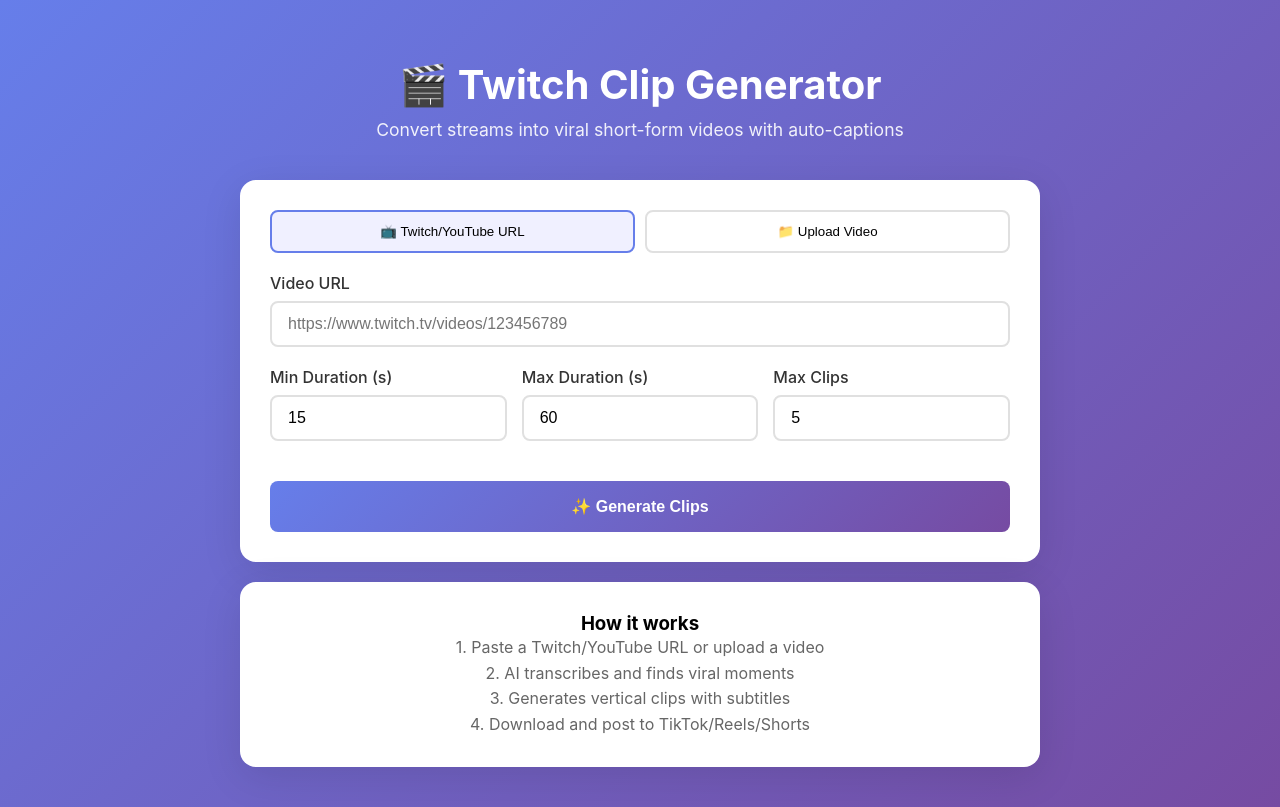
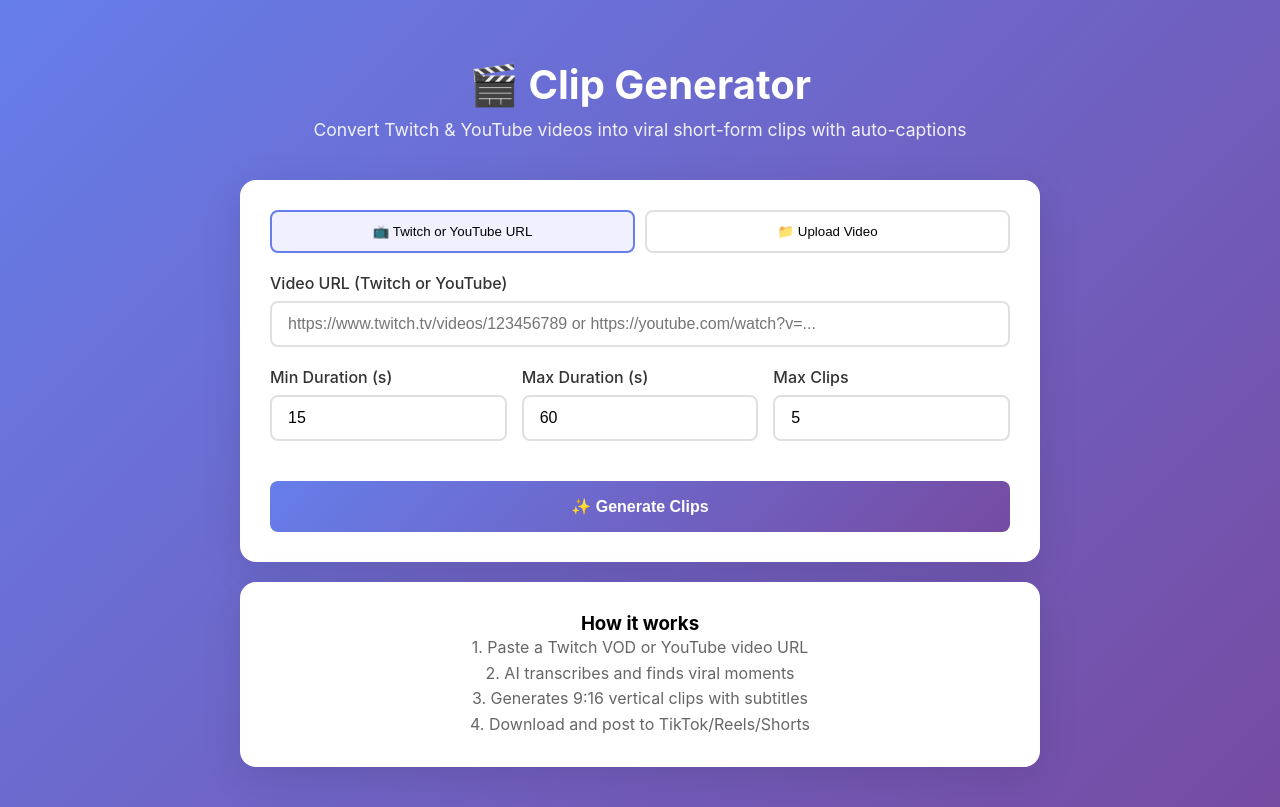
Before and after one commit to barshicoded/twitch-clip-generator, a Flask app: page / in a window 1280 px wide. Run offline with Flask 3, Linux system fonts and the light colour scheme.

Commit message:
Add YouTube video support alongside Twitch

```diff
--- a/app.py
+++ b/app.py
@@ -50,7 +50,8 @@ def process_vod():
         return jsonify({'error': 'No URL provided'}), 400
 
     # Validate URL
-    if 'twitch.tv' not in vod_url and 'youtube.com' not in vod_url:
+    valid_platforms = ['twitch.tv', 'youtube.com', 'youtu.be', 'm.twitch.tv']
+    if not any(platform in vod_url for platform in valid_platforms):
         return jsonify({'error': 'Invalid URL. Must be Twitch or YouTube'}), 400
 
     # Create job
--- a/clip_generator.py
+++ b/clip_generator.py
@@ -63,8 +63,9 @@ class TwitchClipGenerator:
             self.twitch = None
 
     def download_vod(self, vod_url: str, output_path: str) -> bool:
-        """Download Twitch VOD using yt-dlp"""
-        print(f"Downloading VOD: {vod_url}")
+        """Download video from Twitch or YouTube using yt-dlp"""
+        platform = "YouTube" if "youtube.com" in vod_url or "youtu.be" in vod_url else "Twitch"
+        print(f"Downloading {platform} video: {vod_url}")
 
         cmd = [
             "yt-dlp",
--- a/templates/index.html
+++ b/templates/index.html
@@ -243,21 +243,21 @@
 <body>
     <div class="container">
         <header>
-            <h1>🎬 Twitch Clip Generator</h1>
-            <p>Convert streams into viral short-form videos with auto-captions</p>
+            <h1>🎬 Clip Generator</h1>
+            <p>Convert Twitch & YouTube videos into viral short-form clips with auto-captions</p>
         </header>
 
         <div class="card">
             <div class="tabs">
-                <button class="tab active" onclick="switchTab('url')">📺 Twitch/YouTube URL</button>
+                <button class="tab active" onclick="switchTab('url')">📺 Twitch or YouTube URL</button>
                 <button class="tab" onclick="switchTab('upload')">📁 Upload Video</button>
             </div>
 
             <!-- URL Input -->
             <div id="url-section">
                 <div class="input-group">
-                    <label>Video URL</label>
-                    <input type="text" id="video-url" placeholder="https://www.twitch.tv/videos/123456789">
+                    <label>Video URL (Twitch or YouTube)</label>
+                    <input type="text" id="video-url" placeholder="https://www.twitch.tv/videos/123456789 or https://youtube.com/watch?v=...">
                 </div>
             </div>
 
@@ -310,9 +310,9 @@
         <div class="card" style="text-align: center;">
             <h3>How it works</h3>
             <p style="color: #666; line-height: 1.6;">
-                1. Paste a Twitch/YouTube URL or upload a video<br>
+                1. Paste a Twitch VOD or YouTube video URL<br>
                 2. AI transcribes and finds viral moments<br>
-                3. Generates vertical clips with subtitles<br>
+                3. Generates 9:16 vertical clips with subtitles<br>
                 4. Download and post to TikTok/Reels/Shorts
             </p>
         </div>
```
Also changed, not shown: README.md.
